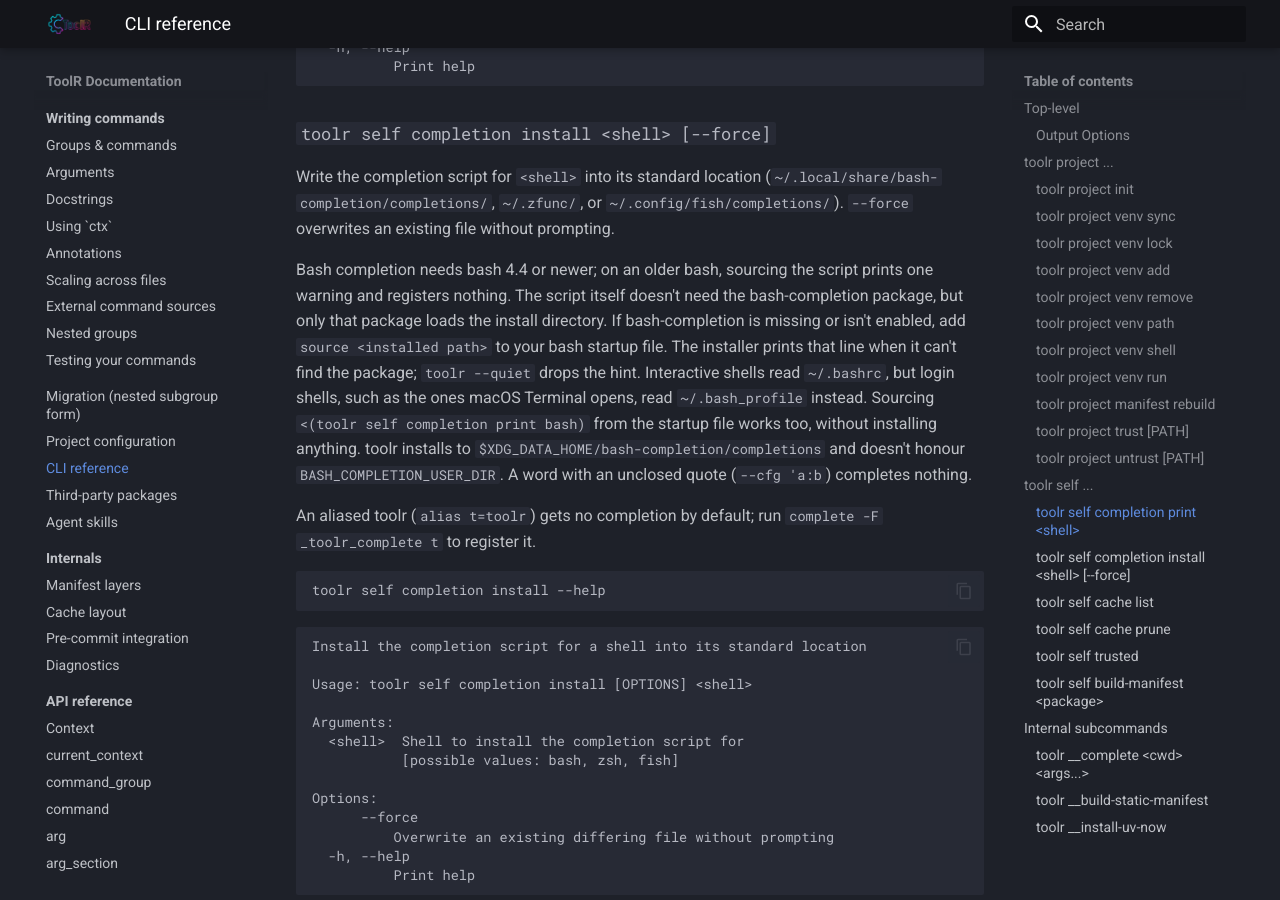
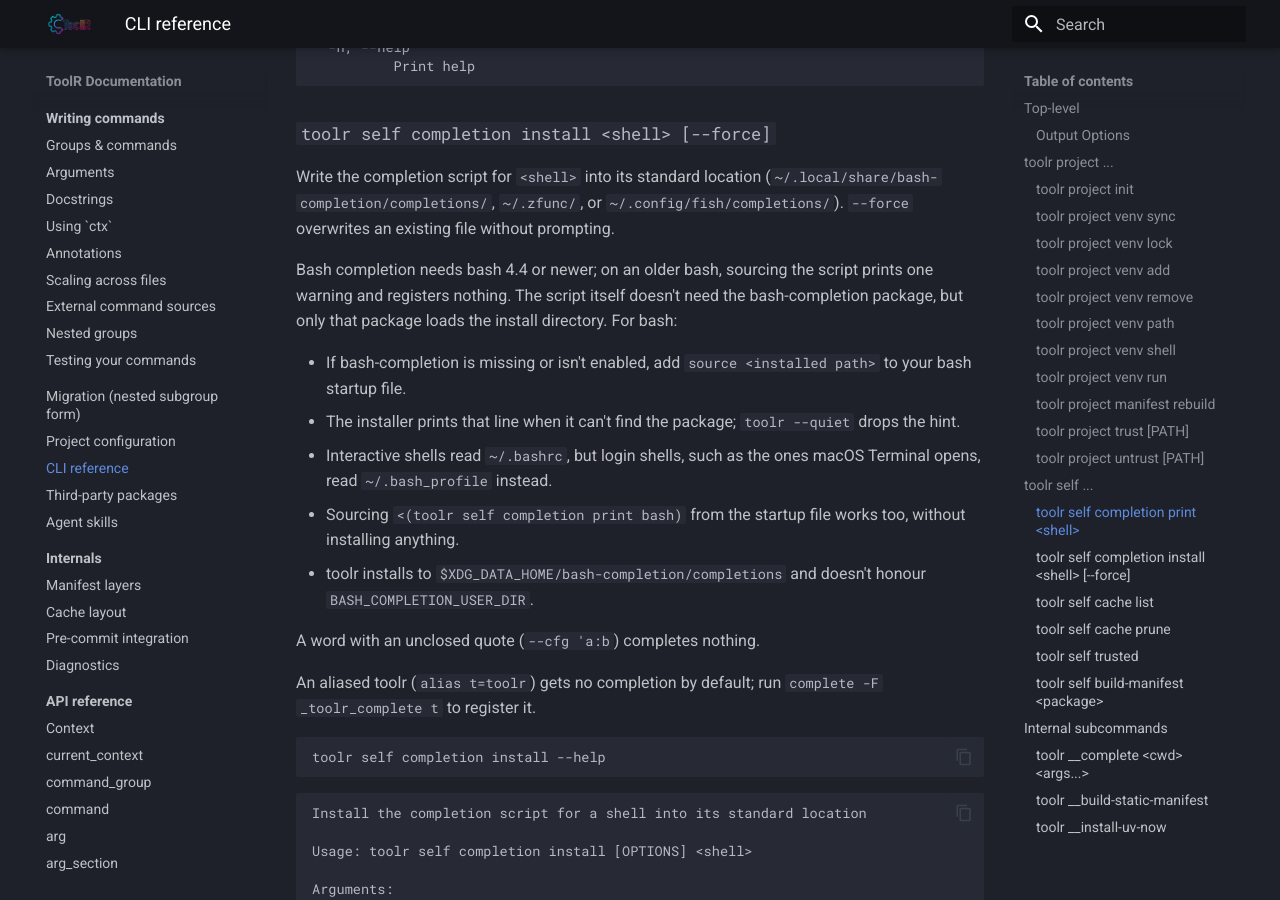
Before and after one commit to s0undt3ch/ToolR, an MkDocs documentation site: the page built from docs/cli.md, in a window 1280 px wide and 900 px high, scrolled down 8783 px. Built offline with MkDocs 1.6.1 and Material for MkDocs 9.7.7, drawn with Linux system fonts in a browser that asks for light colours.

Commit message:
docs(cli): list the bash completion install notes one per line
Release-Notes: skip

```diff
--- a/docs/cli.md
+++ b/docs/cli.md
@@ -287,16 +287,20 @@ without prompting.
 Bash completion needs bash 4.4 or newer; on an older bash, sourcing the
 script prints one warning and registers nothing. The script itself doesn't
 need the bash-completion package, but only that package loads the install
-directory. If bash-completion is missing or isn't enabled, add
-`source <installed path>` to your bash startup file. The installer prints
-that line when it can't find the package; `toolr --quiet` drops the hint.
-Interactive shells read `~/.bashrc`, but login shells, such as the ones
-macOS Terminal opens, read `~/.bash_profile` instead. Sourcing
-`<(toolr self completion print bash)` from the startup file works too,
-without installing anything. toolr installs to
-`$XDG_DATA_HOME/bash-completion/completions` and doesn't honour
-`BASH_COMPLETION_USER_DIR`. A word with an unclosed quote (`--cfg 'a:b`)
-completes nothing.
+directory. For bash:
+
+- If bash-completion is missing or isn't enabled, add
+  `source <installed path>` to your bash startup file.
+- The installer prints that line when it can't find the package;
+  `toolr --quiet` drops the hint.
+- Interactive shells read `~/.bashrc`, but login shells, such as the ones
+  macOS Terminal opens, read `~/.bash_profile` instead.
+- Sourcing `<(toolr self completion print bash)` from the startup file
+  works too, without installing anything.
+- toolr installs to `$XDG_DATA_HOME/bash-completion/completions` and
+  doesn't honour `BASH_COMPLETION_USER_DIR`.
+
+A word with an unclosed quote (`--cfg 'a:b`) completes nothing.
 
 An aliased toolr (`alias t=toolr`) gets no completion by default; run
 `complete -F _toolr_complete t` to register it.
```
